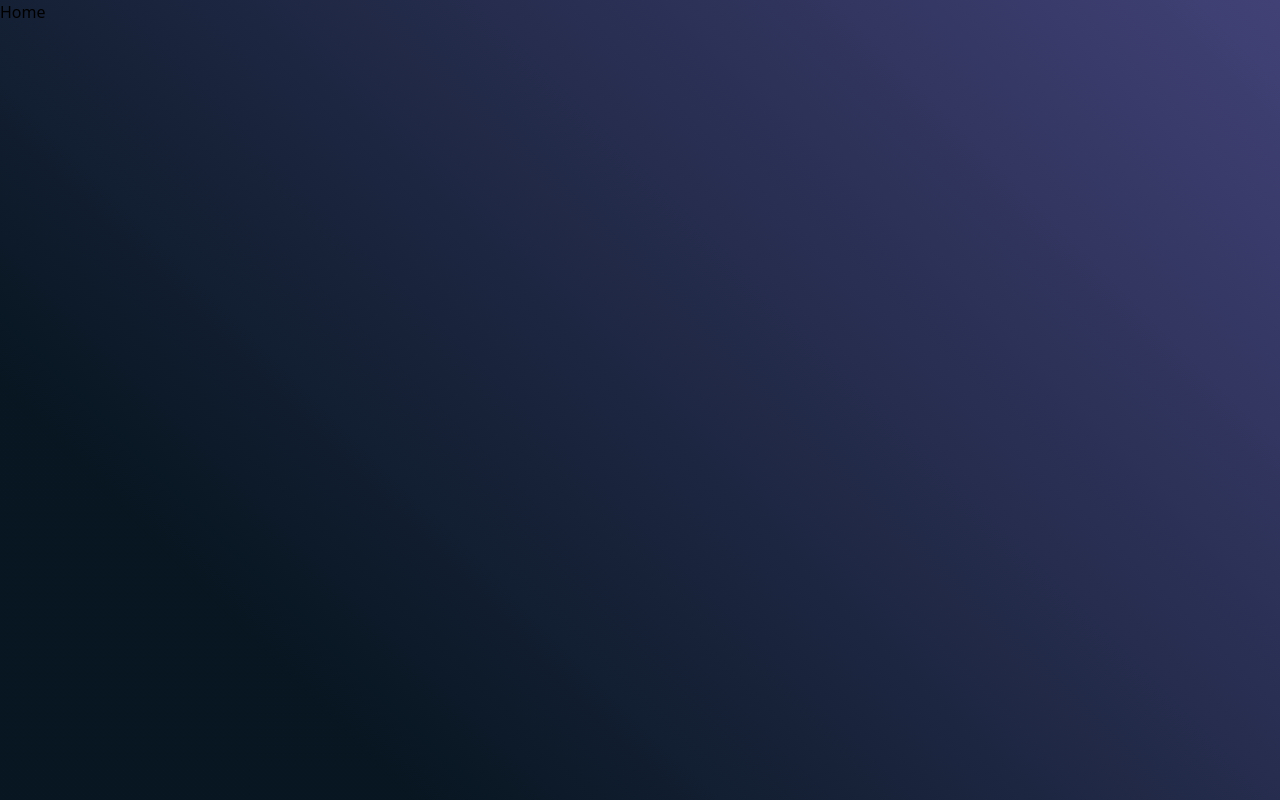
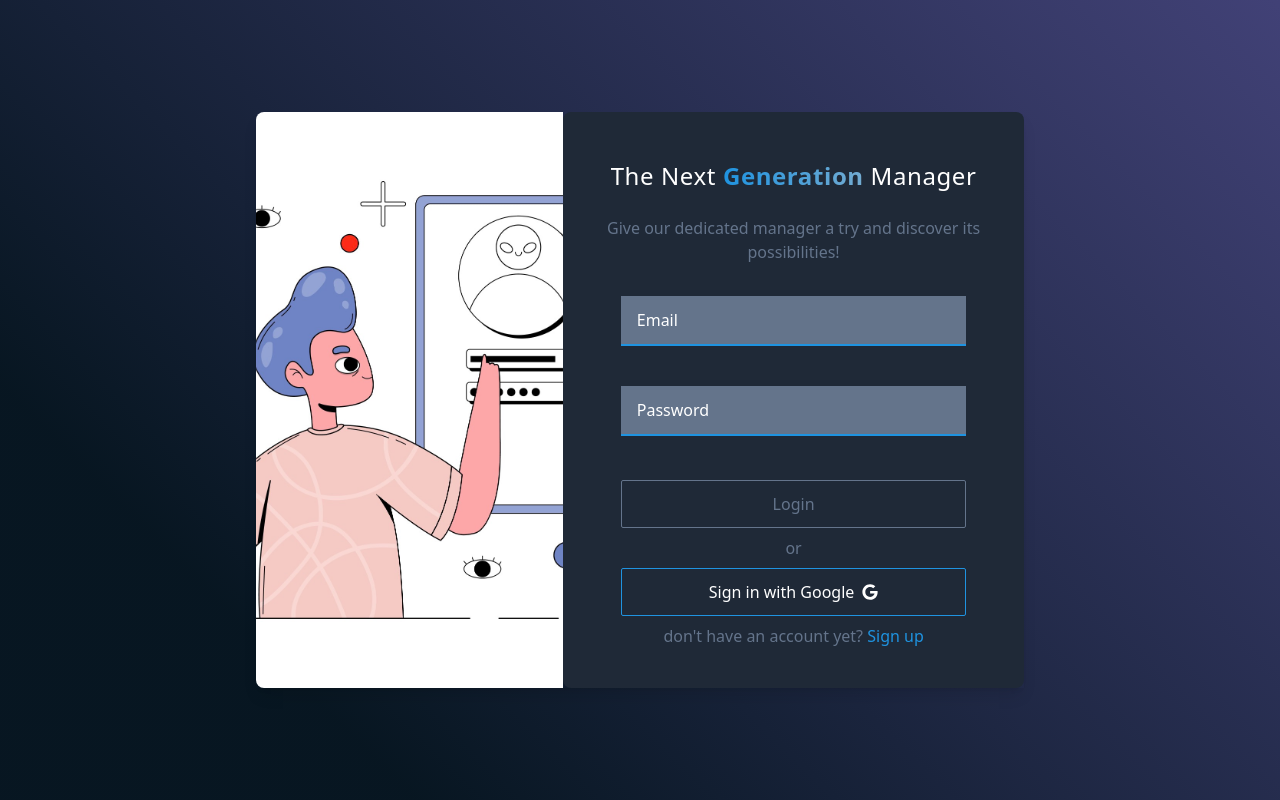
Before and after one commit to jakubgornik/machines-manager, a Next.js app: page / in a window 1280 px wide. Built offline with nearby package versions, Linux system fonts and the light colour scheme; no server answers.

Commit message:
google authentication

```diff
--- /dev/null
+++ b/app/SessionProvider.tsx
@@ -0,0 +1,12 @@
+"use client";
+import { Session } from "next-auth";
+import { SessionProvider as Provider } from "next-auth/react";
+
+type Props = {
+  children: React.ReactNode;
+  session: Session | null;
+};
+
+export default function SessionProvider({ children, session }: Props) {
+  return <Provider>{children}</Provider>;
+}
--- a/app/signin/page.tsx
+++ b/app/SignIn.tsx
@@ -1,8 +1,9 @@
 "use client";
+import { signIn } from "next-auth/react";
 
-import Container from "../components/Container";
+import Container from "./components/Container";
 import Image from "next/image";
-import { validationSchema } from "../utilities/validationSchemas";
+import { validationSchema } from "./utilities/validationSchemas";
 import { useFormik } from "formik";
 import Link from "next/link";
 import { FaGoogle } from "react-icons/fa";
@@ -134,6 +135,7 @@ const SignIn = () => {
             <span className="text-slateGray text-xs sm:text-base">or</span>
 
             <button
+              onClick={() => signIn("google")}
               type="button"
               className="flex justify-center gap-2  items-center sm:text-base text-xs w-3/4 h-12 rounded-sm border border-lightBlue font-medium text-white transition-all duration-300 hover:bg-lightBlue hover:bg-opacity-60"
             >
--- /dev/null
+++ b/app/api/auth/[...nextauth]/route.ts
@@ -0,0 +1,14 @@
+import NextAuth from "next-auth";
+import GoogleProvider from "next-auth/providers/google";
+export const authOptions = {
+  // Configure one or more authentication providers
+  providers: [
+    GoogleProvider({
+      clientId: process.env.GOOGLE_CLIENT_ID!,
+      clientSecret: process.env.GOOGLE_CLIENT_SECRET!,
+    }),
+  ],
+};
+
+const handler = NextAuth(authOptions);
+export { handler as GET, handler as POST };
--- a/app/layout.tsx
+++ b/app/layout.tsx
@@ -1,19 +1,29 @@
 import "../app/styles/globals.css";
 import type { Metadata } from "next";
+import { authOptions } from "./api/auth/[...nextauth]/route";
+import { getServerSession } from "next-auth";
+import SessionProvider from "./SessionProvider";
+import Home from "./page";
+import SignIn from "./SignIn";
 
 export const metadata: Metadata = {
   title: "Machines manager",
   description: "CRUD website application for managing resources",
 };
 
-export default function RootLayout({
+export default async function RootLayout({
   children,
 }: {
   children: React.ReactNode;
 }) {
+  const session = await getServerSession(authOptions);
   return (
     <html lang="en">
-      <body>{children}</body>
+      <body>
+        <SessionProvider session={session}>
+          {!session ? <SignIn /> : <Home />}
+        </SessionProvider>
+      </body>
     </html>
   );
 }
--- a/app/page.tsx
+++ b/app/page.tsx
@@ -1,5 +1,14 @@
+"use client";
+import { signOut, useSession } from "next-auth/react";
+
 const Home = () => {
-  return <div>Home</div>;
+  const session = useSession();
+  return (
+    <>
+      <div>{session?.data?.user?.name}</div>
+      <button onClick={() => signOut()}>Logout</button>
+    </>
+  );
 };
 
 export default Home;
```
Also changed, not shown: tsconfig.json (+20 -6 lines).
